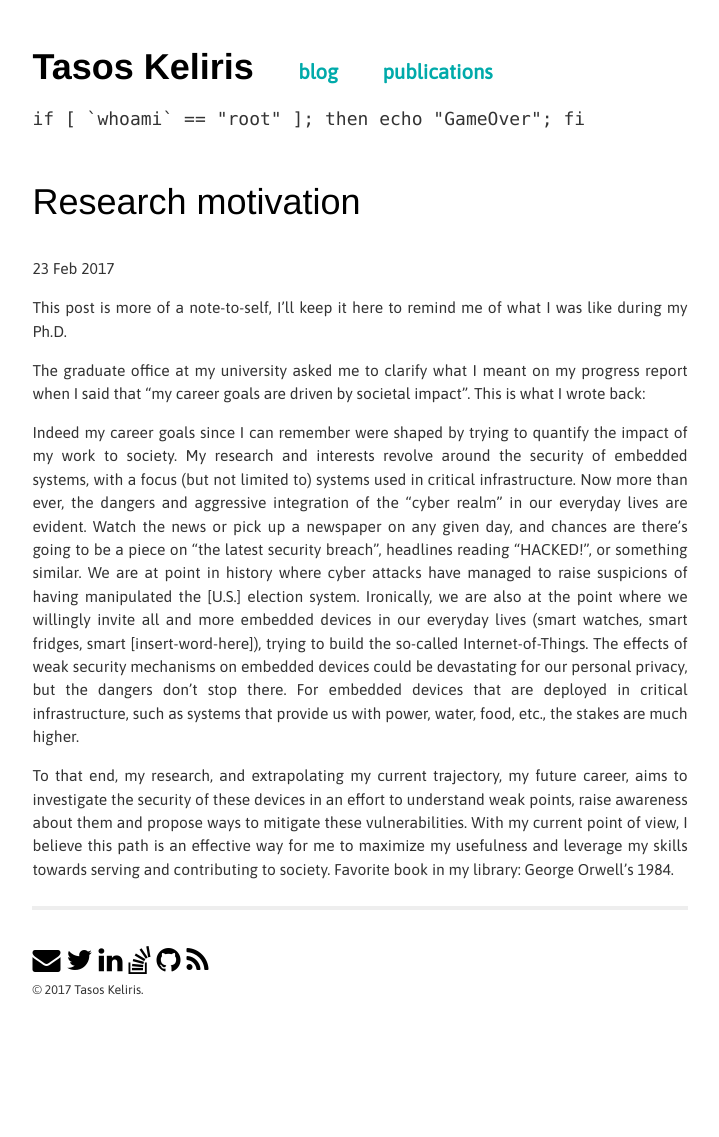
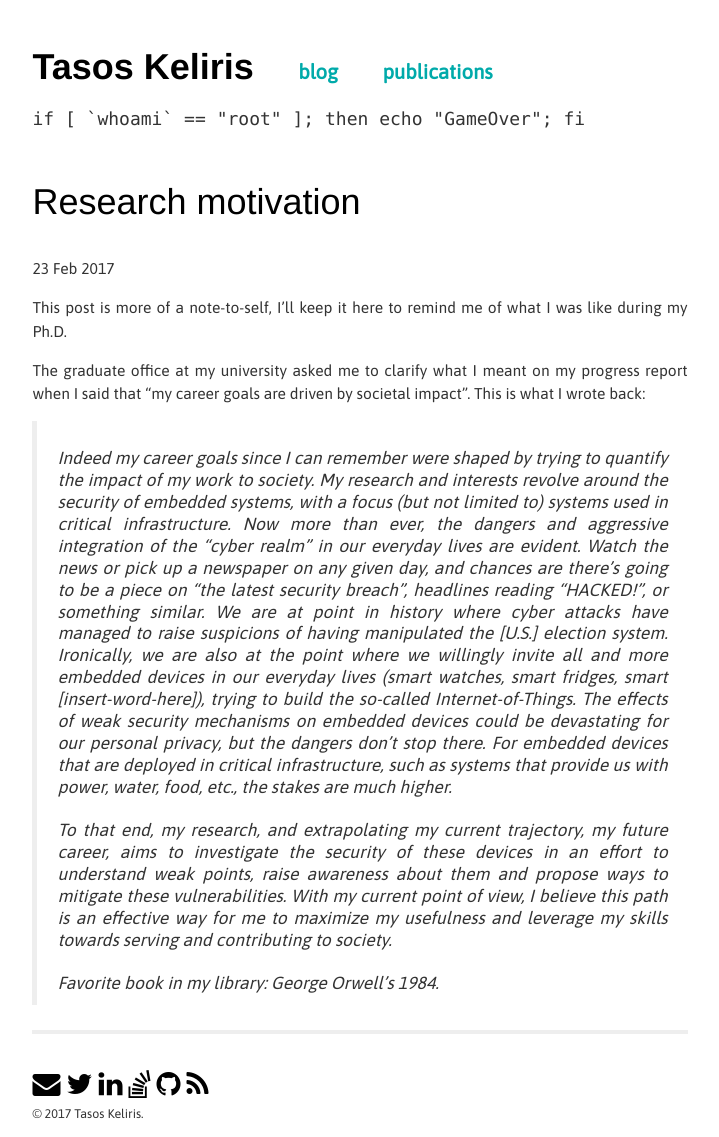
Before and after one commit to tkeliris/tkeliris.github.io, a Jekyll site: the page built from _posts/2017-02-23-motivation.md, in a window 1280 px wide. Shown: the whole page, without its empty margins (280-999 px from the left). Built offline with Jekyll 4.4.1, drawn with Linux system fonts in a browser that asks for light colours; before the commit the page ends 1013 px from its top, so only the background shows below that.

```diff
--- a/_posts/2017-02-23-motivation.md
+++ b/_posts/2017-02-23-motivation.md
@@ -8,6 +8,9 @@ This post is more of a note-to-self, I'll keep it here to remind me of what I wa
 
 The graduate office at my university asked me to clarify what I meant on my progress report when I said that "my career goals are driven by societal impact". This is what I wrote back:
 
-Indeed my career goals since I can remember were shaped by trying to quantify the impact of my work to society. My research and interests revolve around the security of embedded systems, with a focus (but not limited to) systems used in critical infrastructure. Now more than ever, the dangers and aggressive integration of the "cyber realm" in our everyday lives are evident. Watch the news or pick up a newspaper on any given day, and chances are there's going to be a piece on "the latest security breach", headlines reading "HACKED!", or something similar. We are at point in history where cyber attacks have managed to raise suspicions of having manipulated the [U.S.] election system. Ironically, we are also at the point where we willingly invite all and more embedded devices in our everyday lives (smart watches, smart fridges, smart [insert-word-here]), trying to build the so-called Internet-of-Things. The effects of weak security mechanisms on embedded devices could be devastating for our personal privacy, but the dangers don't stop there. For embedded devices that are deployed in critical infrastructure, such as systems that provide us with power, water, food, etc., the stakes are much higher.
 
-To that end, my research, and extrapolating my current trajectory, my future career, aims to investigate the security of these devices in an effort to understand weak points, raise awareness about them and propose ways to mitigate these vulnerabilities. With my current point of view, I believe this path is an effective way for me to maximize my usefulness and leverage my skills towards serving and contributing to society. Favorite book in my library: George Orwell's 1984.
+> *Indeed my career goals since I can remember were shaped by trying to quantify the impact of my work to society. My research and interests revolve around the  security of embedded systems, with a focus (but not limited to) systems used in critical infrastructure. Now more than ever, the dangers and aggressive  integration of the "cyber realm" in our everyday lives are evident. Watch the news or pick up a newspaper on any given day, and chances are there's going to be a  piece on "the latest security breach", headlines reading "HACKED!", or something similar. We are at point in history where cyber attacks have managed to raise  suspicions of having manipulated the [U.S.] election system. Ironically, we are also at the point where we willingly invite all and more embedded devices in our  everyday lives (smart watches, smart fridges, smart [insert-word-here]), trying to build the so-called Internet-of-Things. The effects of weak security mechanisms  on embedded devices could be devastating for our personal privacy, but the dangers don't stop there. For embedded devices that are deployed in critical  infrastructure, such as systems that provide us with power, water, food, etc., the stakes are much higher.\\
+\\
+To that end, my research, and extrapolating my current trajectory, my future career, aims to investigate the security of these devices in an effort to  understand weak points, raise awareness about them and propose ways to mitigate these vulnerabilities. With my current point of view, I believe this path is an  effective way for me to maximize my usefulness and leverage my skills towards serving and contributing to society.\\
+\\
+Favorite book in my library: George Orwell's  1984.*
```
Also changed, not shown: 13 other files.
